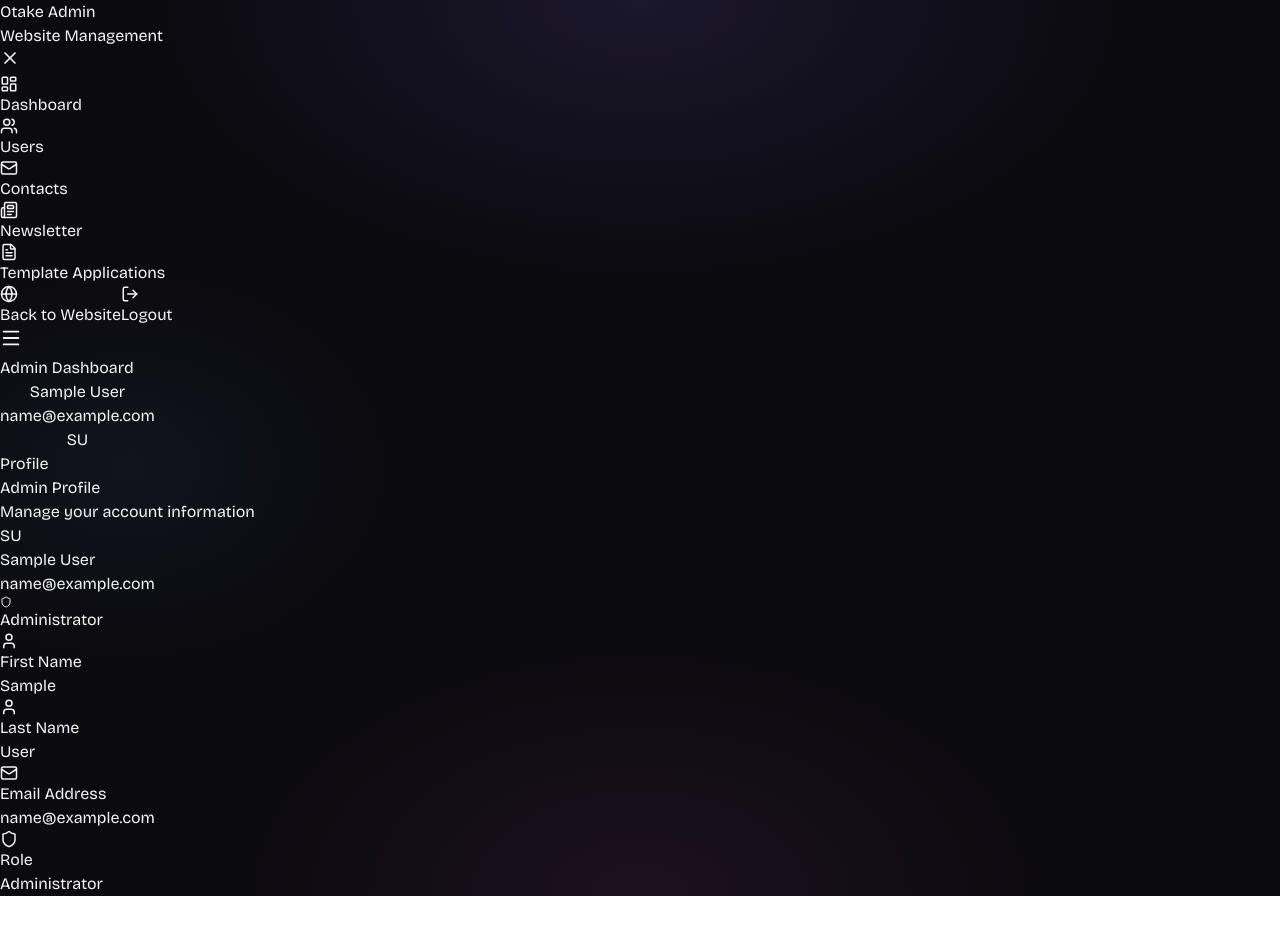
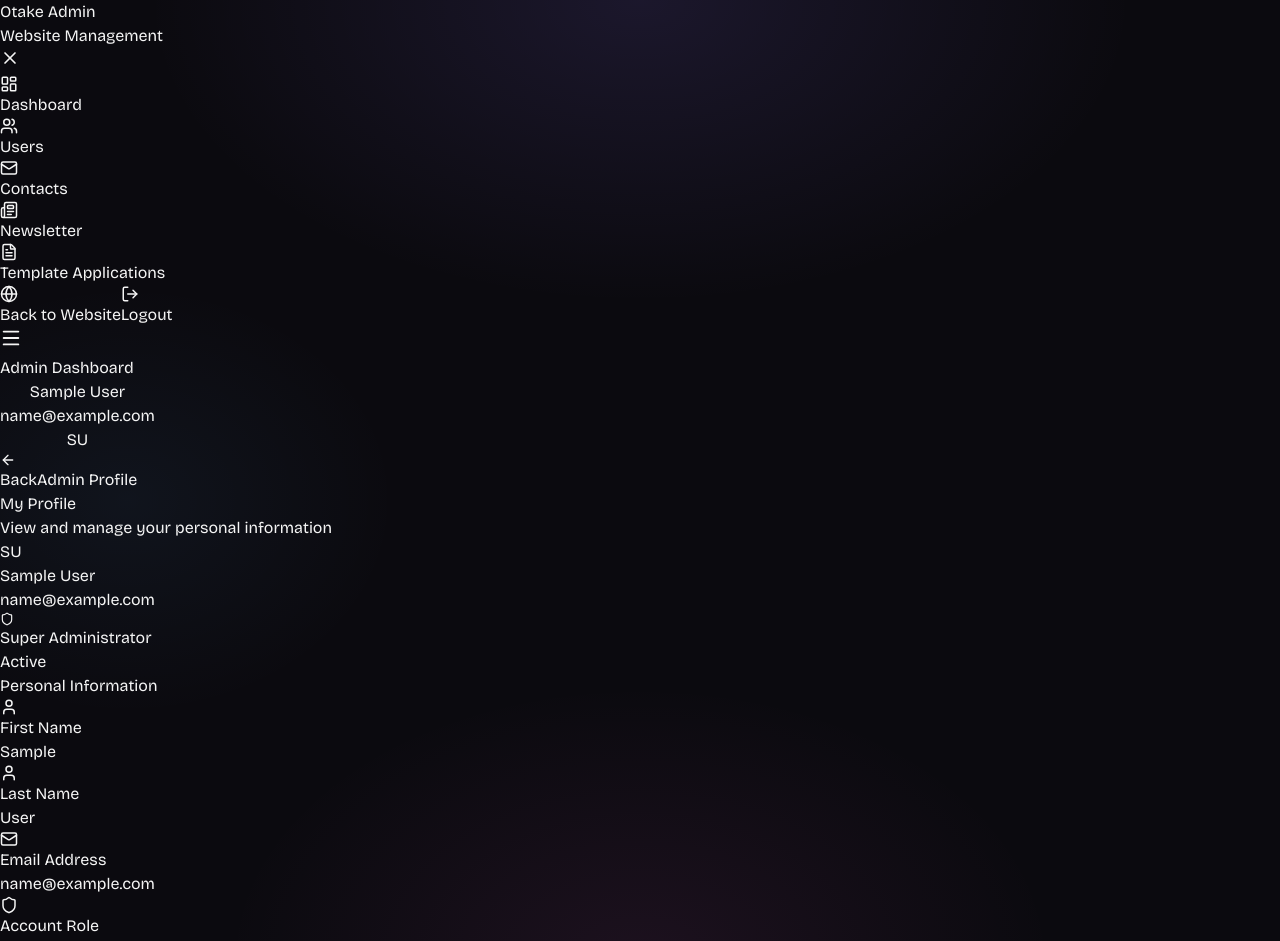
Before and after one commit to priyansh-kevalon/Otake-Website-Design, a React (Vite) app in the folder otake-admin/: page /profile in a window 1280 px wide. Shown: the top 941 px of the page. Before the commit the page ends 896 px from the top, so only its background shows below. Built offline with nearby package versions, Linux system fonts and the light colour scheme; no server answers; sample sign-in values are in the browser's storage; the HTML template or start-up script is replaced by a standard one.

Commit message:
Redesign admin profile page with better UI

```diff
--- a/otake-admin/src/pages/Profile.jsx
+++ b/otake-admin/src/pages/Profile.jsx
@@ -1,87 +1,106 @@
 import { useAuth } from "../context/AuthContext";
-import { User, Mail, Shield, Calendar } from "lucide-react";
+import { User, Mail, Shield, ArrowLeft } from "lucide-react";
+import { useNavigate } from "react-router-dom";
 
 const Profile = () => {
   const { user } = useAuth();
+  const navigate = useNavigate();
 
   return (
-    <div className="max-w-4xl mx-auto">
-      <div className="mb-6">
+    <div className="max-w-5xl mx-auto">
+      <div className="mb-6 flex flex-col sm:flex-row sm:items-center sm:justify-between gap-4">
+        <div>
+          <button
+            onClick={() => navigate(-1)}
+            className="inline-flex items-center gap-2 text-sm text-white/60 hover:text-white transition mb-3"
+          >
+            <ArrowLeft size={16} />
+            Back
+          </button>
           <span className="inline-block w-fit rounded-full bg-gradient-to-r from-pink-400 to-purple-400 px-3 py-1 text-[11px] font-semibold text-white sm:px-3.5 sm:py-1.5 sm:text-[12px] shadow-[0_0_30px_rgba(168,85,247,0.4)]">
-          Profile
+            Admin Profile
           </span>
-        <h1 className="mt-3 text-xl sm:text-2xl font-semibold text-white">Admin Profile</h1>
-        <p className="text-white/50 text-sm mt-1">Manage your account information</p>
+          <h1 className="mt-3 text-xl sm:text-2xl lg:text-3xl font-semibold text-white">My Profile</h1>
+          <p className="text-white/50 text-sm mt-1">View and manage your personal information</p>
+        </div>
       </div>
 
-      <div className="relative bg-gradient-to-b from-white/[0.08] to-white/[0.02] backdrop-blur-xl rounded-2xl border border-white/10 overflow-hidden">
-        <div className="absolute inset-x-0 top-0 h-px bg-gradient-to-r from-transparent via-purple-400/50 to-transparent" />
+      <div className="relative bg-gradient-to-b from-white/[0.08] to-white/[0.02] backdrop-blur-xl rounded-2xl border border-white/10 overflow-hidden shadow-[0_40px_80px_rgba(146,118,255,0.15)]">
+        <div className="absolute inset-x-0 top-0 h-px bg-gradient-to-r from-transparent via-purple-400/60 to-transparent" />
+        <div className="absolute -top-20 left-1/2 -translate-x-1/2 w-96 h-96 bg-purple-500/10 rounded-full blur-3xl" />
 
-        <div className="p-6 sm:p-8">
-          <div className="flex flex-col sm:flex-row items-start sm:items-center gap-4 sm:gap-6 pb-6 border-b border-white/10">
+        <div className="relative p-4 sm:p-6 lg:p-8">
+          <div className="flex flex-col lg:flex-row items-center lg:items-start gap-6 lg:gap-8 pb-6 lg:pb-8 border-b border-white/10">
             <div className="relative">
-              <div className="h-20 w-20 sm:h-24 sm:w-24 rounded-full bg-gradient-to-br from-pink-500 to-purple-600 text-white flex items-center justify-center text-2xl sm:text-3xl font-semibold ring-4 ring-purple-400/30 shadow-[0_0_40px_rgba(168,85,247,0.5)]">
+              <div className="h-28 w-28 sm:h-32 sm:w-32 lg:h-36 lg:w-36 rounded-full bg-gradient-to-br from-pink-500 via-purple-500 to-blue-500 text-white flex items-center justify-center text-3xl sm:text-4xl lg:text-5xl font-bold ring-4 ring-purple-400/40 shadow-[0_0_60px_rgba(168,85,247,0.6)]">
                 {user?.firstName?.[0]}{user?.lastName?.[0]}
               </div>
-              <span className="absolute bottom-1 right-1 h-4 w-4 rounded-full bg-green-400 ring-3 ring-[#0b0a0f]"></span>
+              <span className="absolute bottom-2 right-2 h-5 w-5 rounded-full bg-green-400 ring-4 ring-[#0b0a0f] shadow-[0_0_15px_rgba(74,222,128,0.6)]"></span>
             </div>
-            <div className="flex-1">
-              <h2 className="text-xl sm:text-2xl font-semibold text-white">{user?.firstName} {user?.lastName}</h2>
-              <p className="text-white/60 mt-1">{user?.email}</p>
-              <div className="flex items-center gap-2 mt-3">
-                <div className="flex items-center gap-1.5 px-3 py-1 rounded-full bg-purple-500/20 border border-purple-400/30">
-                  <Shield size={12} className="text-purple-400" />
-                  <span className="text-xs text-purple-300 font-medium">Administrator</span>
+            <div className="flex-1 text-center lg:text-left">
+              <h2 className="text-2xl sm:text-3xl lg:text-4xl font-bold text-white">{user?.firstName} {user?.lastName}</h2>
+              <p className="text-white/60 mt-2 text-base sm:text-lg">{user?.email}</p>
+              <div className="flex flex-wrap items-center justify-center lg:justify-start gap-3 mt-4">
+                <div className="flex items-center gap-2 px-4 py-2 rounded-full bg-gradient-to-r from-purple-500/20 to-pink-500/20 border border-purple-400/40 shadow-[0_0_20px_rgba(168,85,247,0.3)]">
+                  <Shield size={14} className="text-purple-300" />
+                  <span className="text-sm text-purple-200 font-semibold">Super Administrator</span>
+                </div>
+                <div className="flex items-center gap-2 px-4 py-2 rounded-full bg-white/[0.05] border border-white/10">
+                  <div className="h-2 w-2 rounded-full bg-green-400"></div>
+                  <span className="text-sm text-white/80 font-medium">Active</span>
                 </div>
               </div>
             </div>
           </div>
 
-          <div className="grid grid-cols-1 md:grid-cols-2 gap-4 sm:gap-6 mt-6">
-            <div className="p-4 sm:p-5 rounded-xl bg-white/[0.03] border border-white/10">
-              <div className="flex items-center gap-3 mb-3">
-                <div className="h-9 w-9 rounded-lg bg-gradient-to-br from-pink-500/20 to-purple-500/20 border border-purple-400/30 flex items-center justify-center">
+          <div className="mt-6 lg:mt-8">
+            <h3 className="text-lg font-semibold text-white mb-4">Personal Information</h3>
+            <div className="grid grid-cols-1 md:grid-cols-2 gap-3 sm:gap-4">
+              <div className="group relative p-4 sm:p-5 rounded-xl bg-white/[0.03] border border-white/10 hover:border-purple-400/40 hover:bg-white/[0.05] transition-all">
+                <div className="flex items-center gap-3">
+                  <div className="h-10 w-10 rounded-lg bg-gradient-to-br from-pink-500/20 to-purple-500/20 border border-purple-400/30 flex items-center justify-center flex-shrink-0 group-hover:shadow-[0_0_15px_rgba(168,85,247,0.3)] transition-all">
                     <User size={18} className="text-white" />
                   </div>
-                <div>
-                  <p className="text-xs text-white/50">First Name</p>
-                  <p className="text-sm text-white font-medium">{user?.firstName || "N/A"}</p>
+                  <div className="flex-1 min-w-0">
+                    <p className="text-xs text-white/50 uppercase tracking-wider">First Name</p>
+                    <p className="text-base text-white font-medium mt-1 truncate">{user?.firstName || "Not provided"}</p>
                   </div>
                 </div>
               </div>
 
-            <div className="p-4 sm:p-5 rounded-xl bg-white/[0.03] border border-white/10">
-              <div className="flex items-center gap-3 mb-3">
-                <div className="h-9 w-9 rounded-lg bg-gradient-to-br from-pink-500/20 to-purple-500/20 border border-purple-400/30 flex items-center justify-center">
+              <div className="group relative p-4 sm:p-5 rounded-xl bg-white/[0.03] border border-white/10 hover:border-purple-400/40 hover:bg-white/[0.05] transition-all">
+                <div className="flex items-center gap-3">
+                  <div className="h-10 w-10 rounded-lg bg-gradient-to-br from-pink-500/20 to-purple-500/20 border border-purple-400/30 flex items-center justify-center flex-shrink-0 group-hover:shadow-[0_0_15px_rgba(168,85,247,0.3)] transition-all">
                     <User size={18} className="text-white" />
                   </div>
-                <div>
-                  <p className="text-xs text-white/50">Last Name</p>
-                  <p className="text-sm text-white font-medium">{user?.lastName || "N/A"}</p>
+                  <div className="flex-1 min-w-0">
+                    <p className="text-xs text-white/50 uppercase tracking-wider">Last Name</p>
+                    <p className="text-base text-white font-medium mt-1 truncate">{user?.lastName || "Not provided"}</p>
                   </div>
                 </div>
               </div>
 
-            <div className="p-4 sm:p-5 rounded-xl bg-white/[0.03] border border-white/10 md:col-span-2">
-              <div className="flex items-center gap-3 mb-3">
-                <div className="h-9 w-9 rounded-lg bg-gradient-to-br from-pink-500/20 to-purple-500/20 border border-purple-400/30 flex items-center justify-center">
+              <div className="group relative p-4 sm:p-5 rounded-xl bg-white/[0.03] border border-white/10 hover:border-purple-400/40 hover:bg-white/[0.05] transition-all md:col-span-2">
+                <div className="flex items-center gap-3">
+                  <div className="h-10 w-10 rounded-lg bg-gradient-to-br from-pink-500/20 to-purple-500/20 border border-purple-400/30 flex items-center justify-center flex-shrink-0 group-hover:shadow-[0_0_15px_rgba(168,85,247,0.3)] transition-all">
                     <Mail size={18} className="text-white" />
                   </div>
                   <div className="flex-1 min-w-0">
-                  <p className="text-xs text-white/50">Email Address</p>
-                  <p className="text-sm text-white font-medium truncate">{user?.email || "N/A"}</p>
+                    <p className="text-xs text-white/50 uppercase tracking-wider">Email Address</p>
+                    <p className="text-base text-white font-medium mt-1 truncate">{user?.email || "Not provided"}</p>
                   </div>
                 </div>
               </div>
 
-            <div className="p-4 sm:p-5 rounded-xl bg-white/[0.03] border border-white/10 md:col-span-2">
-              <div className="flex items-center gap-3 mb-3">
-                <div className="h-9 w-9 rounded-lg bg-gradient-to-br from-pink-500/20 to-purple-500/20 border border-purple-400/30 flex items-center justify-center">
+              <div className="group relative p-4 sm:p-5 rounded-xl bg-white/[0.03] border border-white/10 hover:border-purple-400/40 hover:bg-white/[0.05] transition-all md:col-span-2">
+                <div className="flex items-center gap-3">
+                  <div className="h-10 w-10 rounded-lg bg-gradient-to-br from-pink-500/20 to-purple-500/20 border border-purple-400/30 flex items-center justify-center flex-shrink-0 group-hover:shadow-[0_0_15px_rgba(168,85,247,0.3)] transition-all">
                     <Shield size={18} className="text-white" />
                   </div>
-                <div>
-                  <p className="text-xs text-white/50">Role</p>
-                  <p className="text-sm text-white font-medium">Administrator</p>
+                  <div className="flex-1 min-w-0">
+                    <p className="text-xs text-white/50 uppercase tracking-wider">Account Role</p>
+                    <p className="text-base text-white font-medium mt-1">Super Administrator</p>
+                  </div>
                 </div>
               </div>
             </div>
```
Lines whose indentation alone changed are shown as unchanged.
